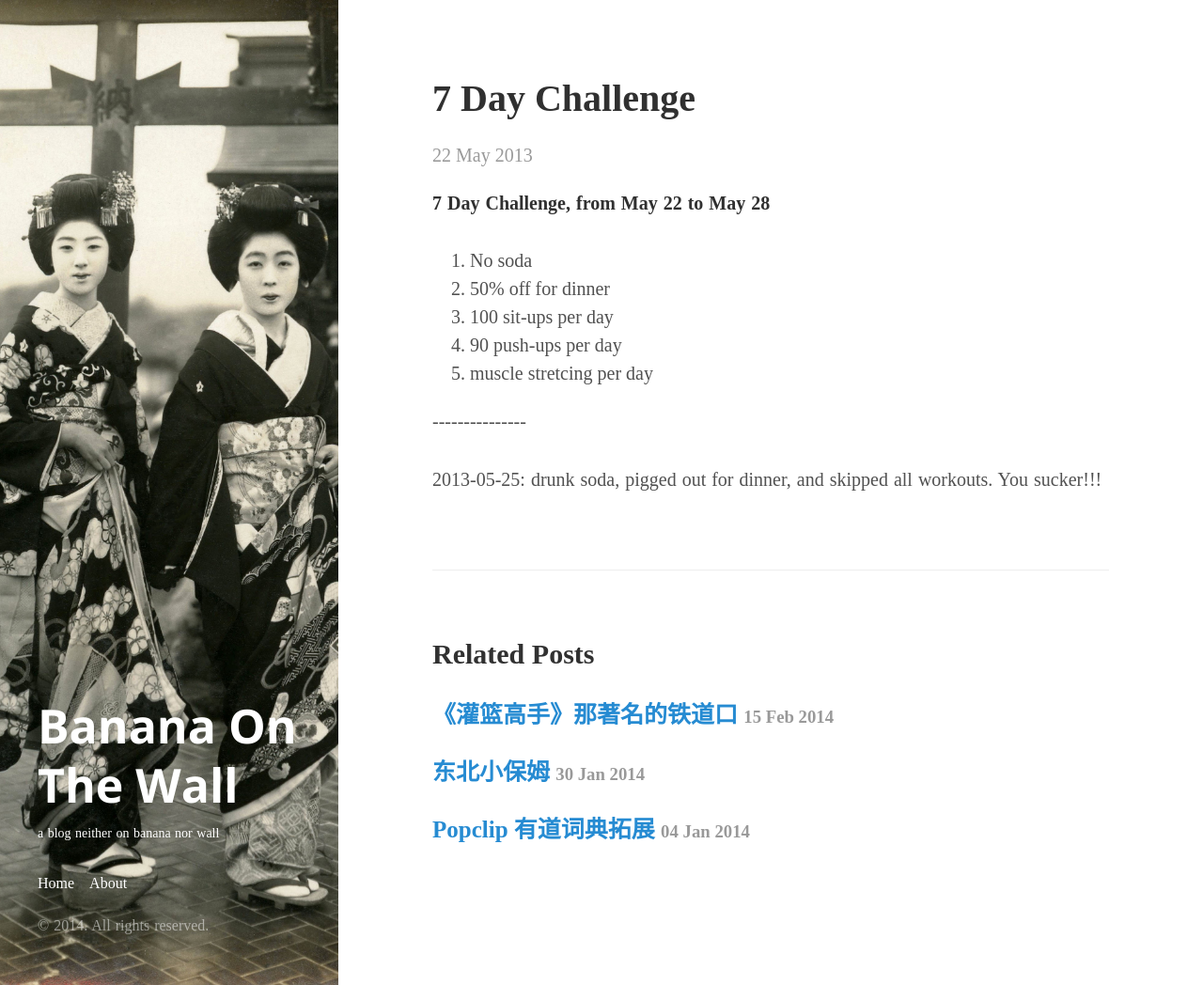
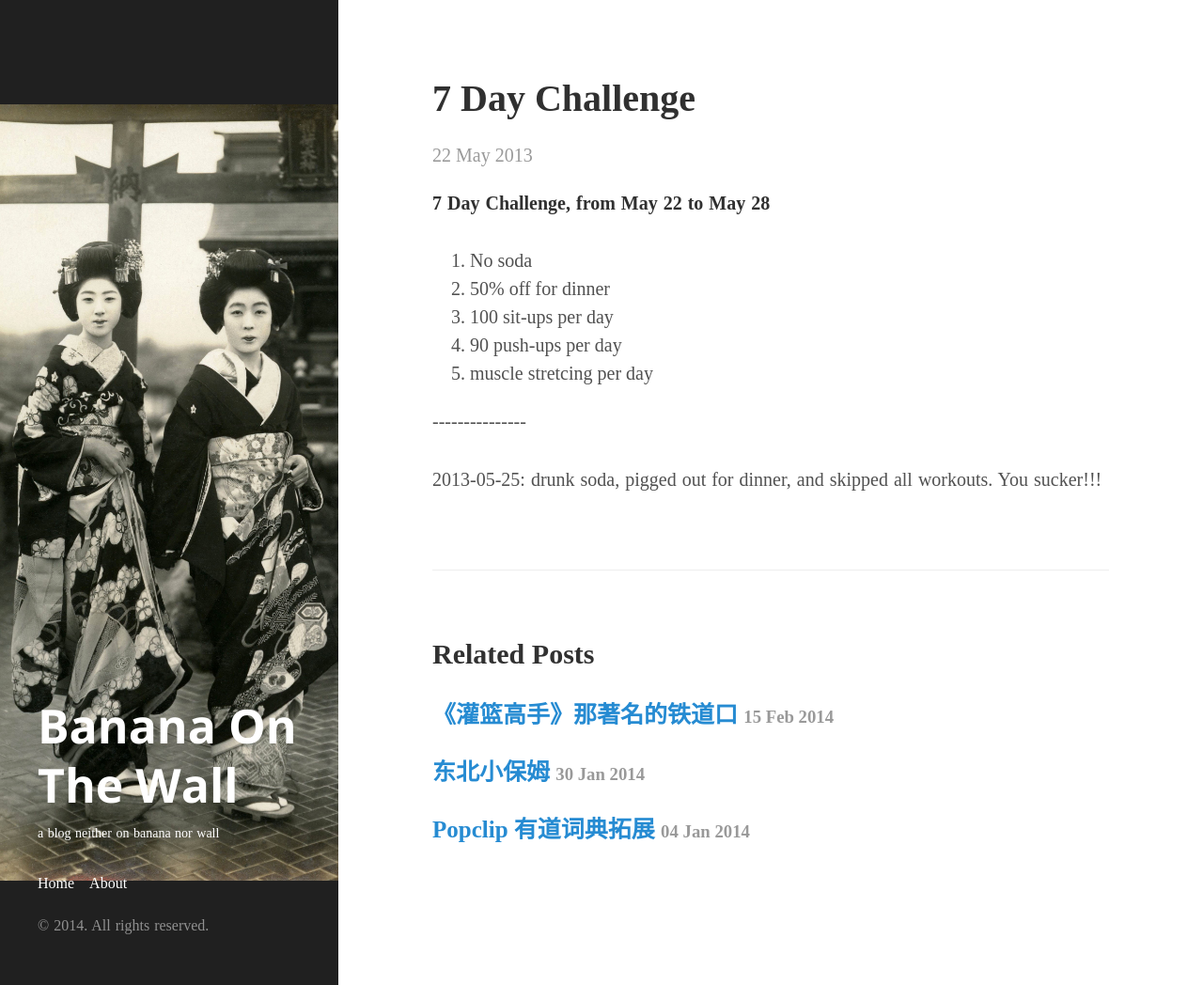
Before and after one commit to BananaOnTheWall/bananaonthewall.github.io, a Jekyll site: the page built from _posts/2013-05-22-seven-day-challenge.md, in a window 1280 px wide and 1048 px high. Shown: the whole window at 94% size. Built offline with Jekyll 4.4.1, drawn with Linux system fonts in a browser that asks for light colours; some web fonts are replaced; Markdown is read by kramdown in place of the engine named in the settings; comment, search, counter and statistics services are not loaded.

```diff
--- a/public/css/hyde.css
+++ b/public/css/hyde.css
@@ -71,7 +71,6 @@
     bottom: 0;
     width: 18rem;
     text-align: left;
-    background-size: auto 100%;
   }
 }
 
```
